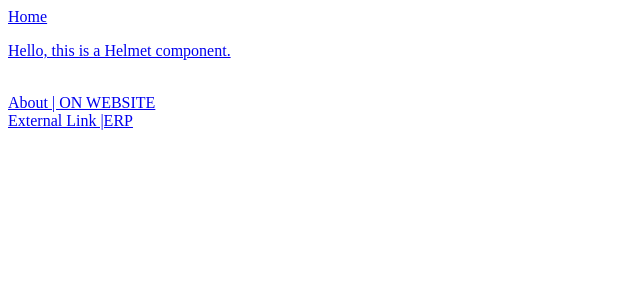
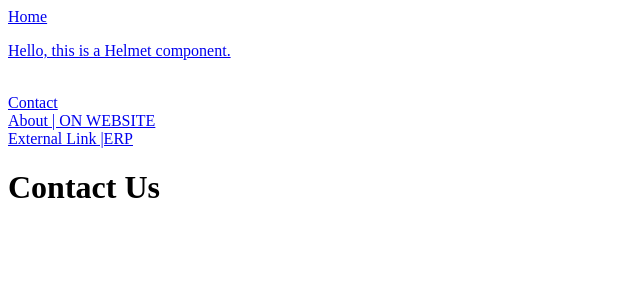
Before and after one commit to karanjoshi-kj/REACT, a React (Vite) app in the folder demo/: page /contact in a window 1280 px wide. Shown: the top 300 px of the page, without its empty margins (0-640 px from the left). Built offline with nearby package versions, Linux system fonts and the light colour scheme.

Commit message:
REACT HELMET

```diff
--- a/demo/src/App.jsx
+++ b/demo/src/App.jsx
@@ -2,7 +2,7 @@ import React from 'react'
 import { BrowserRouter as Router, Routes, Route, Link } from "react-router-dom"
 import { Helmet, HelmetProvider } from 'react-helmet-async'
 import HelmetComponent from './components/Helmets/HelmetComponent'
-
+import Contact from './components/Helmets/Contact'
 
 const App = () => {
   return (
@@ -14,11 +14,13 @@ const App = () => {
         </Helmet>
         <nav>
           <Link to="/">Home<HelmetComponent /></ Link><br/>
+          <Link to="/contact">Contact</Link><br/>
           <Link to="https://nlp.nexterp.in/nlp/nlp/v1/home/collaboration-dashboard">About | ON WEBSITE </Link><br/>
           <a href="https://nlp.nexterp.in/nlp/nlp/v1/home/collaboration-dashboard" target="_blank" rel="noopener noreferrer">External Link  |ERP  </a>
         </nav>
         <Routes>
           <Route path="/" element={<HelmetComponent />} />
+          <Route path="/contact" element={<Contact />} />
           {/* <Route path="*" element={<Error404 />} /> */}
         </Routes>
       </Router>
--- /dev/null
+++ b/demo/src/components/Common/Titlefile.jsx
@@ -0,0 +1,16 @@
+//!  IT IS A RE-USABLE COMPONENT WHICH IS USED TO UPDATE THE TITLE OF THE PAGE DYNAMICALLY. IT USES REACT-HELMET LIBRARY TO UPDATE THE <head> SECTION OF THE PAGE. IT TAKES A PROP "Title" WHICH IS USED TO SET THE TITLE OF THE PAGE. IF NO TITLE IS PASSED, IT WILL DEFAULT TO "REACT-HELMET".
+
+
+import React from 'react'
+import { Helmet } from 'react-helmet-async'
+
+export const Titlefile = ({ Titlecopy }) => {
+  return (
+      <Helmet>
+        <title>{Titlecopy}</title>
+      </Helmet>
+
+  )
+}
+
+export default Titlefile
--- /dev/null
+++ b/demo/src/components/Helmets/Contact.jsx
@@ -0,0 +1,12 @@
+import React from 'react'
+import {Titlefile} from '../Common/Titlefile'
+const Contact = () => {
+  return (
+    <div>
+      <Titlefile Titlecopy="Contact Us" />
+      <h1>Contact Us</h1>
+    </div>
+  )
+}
+
+export default Contact
--- a/demo/src/components/Helmets/HelmetComponent.jsx
+++ b/demo/src/components/Helmets/HelmetComponent.jsx
@@ -5,5 +5,5 @@ const HelmetComponent = () => {
     <p>Hello, this is a Helmet component.</p>
   );
 };
-
+``
 export default HelmetComponent;
```
Also changed, not shown: demo/src/components/Common/Title.jsx (deleted, +0 -11 lines).
